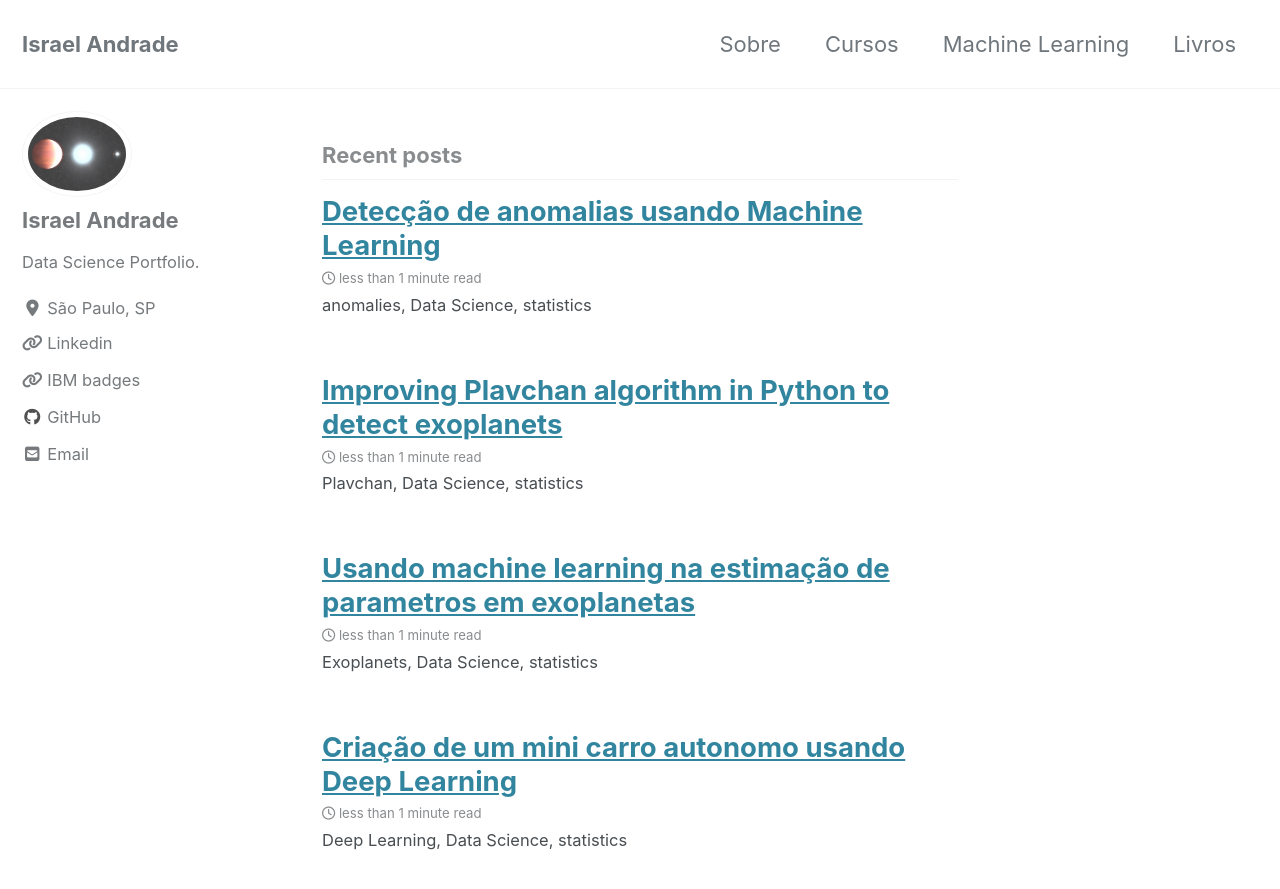
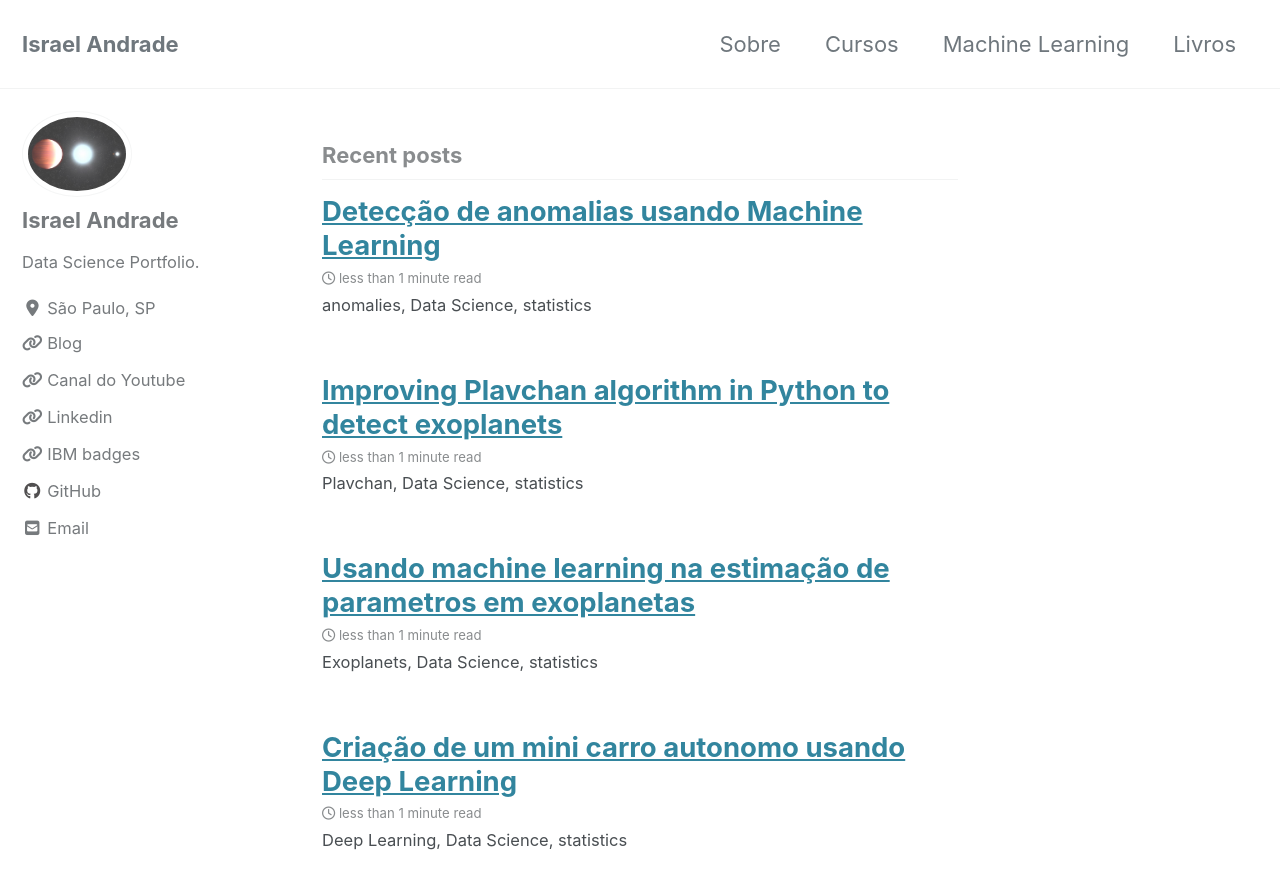
Before and after one commit to masuta15/masuta15br.github.io, a Jekyll site: the page built from index.html, in a window 1280 px wide and 900 px high. Shown: the top 889 px of the window. Built offline with Jekyll 4.4.1, drawn with Linux system fonts in a browser that asks for light colours; cached includes are drawn as plain includes; nearby versions of some CDN libraries; the list of posts is cut into pages by our own code.

Commit message:
Update _config.yml

```diff
--- a/_config.yml
+++ b/_config.yml
@@ -113,6 +113,18 @@ author:
   location         : "São Paulo, SP"
   email            : "israndrade16@hotmail.com"
   links:
+    # - label: "Email"
+    #   icon: "fas fa-fw fa-envelope-square"
+    #   url: mailto:israndrade16@hotmail.com
+    - label: "Blog"
+      icon: "fas fa-fw fa-link"
+      url: "https://medium.com/@mestre15"
+    # - label: "Email"
+    #   icon: "fas fa-fw fa-envelope-square"
+    #   url: mailto:israndrade16@hotmail.com
+    - label: "Canal do Youtube"
+      icon: "fas fa-fw fa-link"
+      url: "https://www.youtube.com/channel/UC2JqJOPVvDpexeAv0vE3HUQ?view_as=subscriber"
     # - label: "Email"
     #   icon: "fas fa-fw fa-envelope-square"
     #   url: mailto:israndrade16@hotmail.com
```
